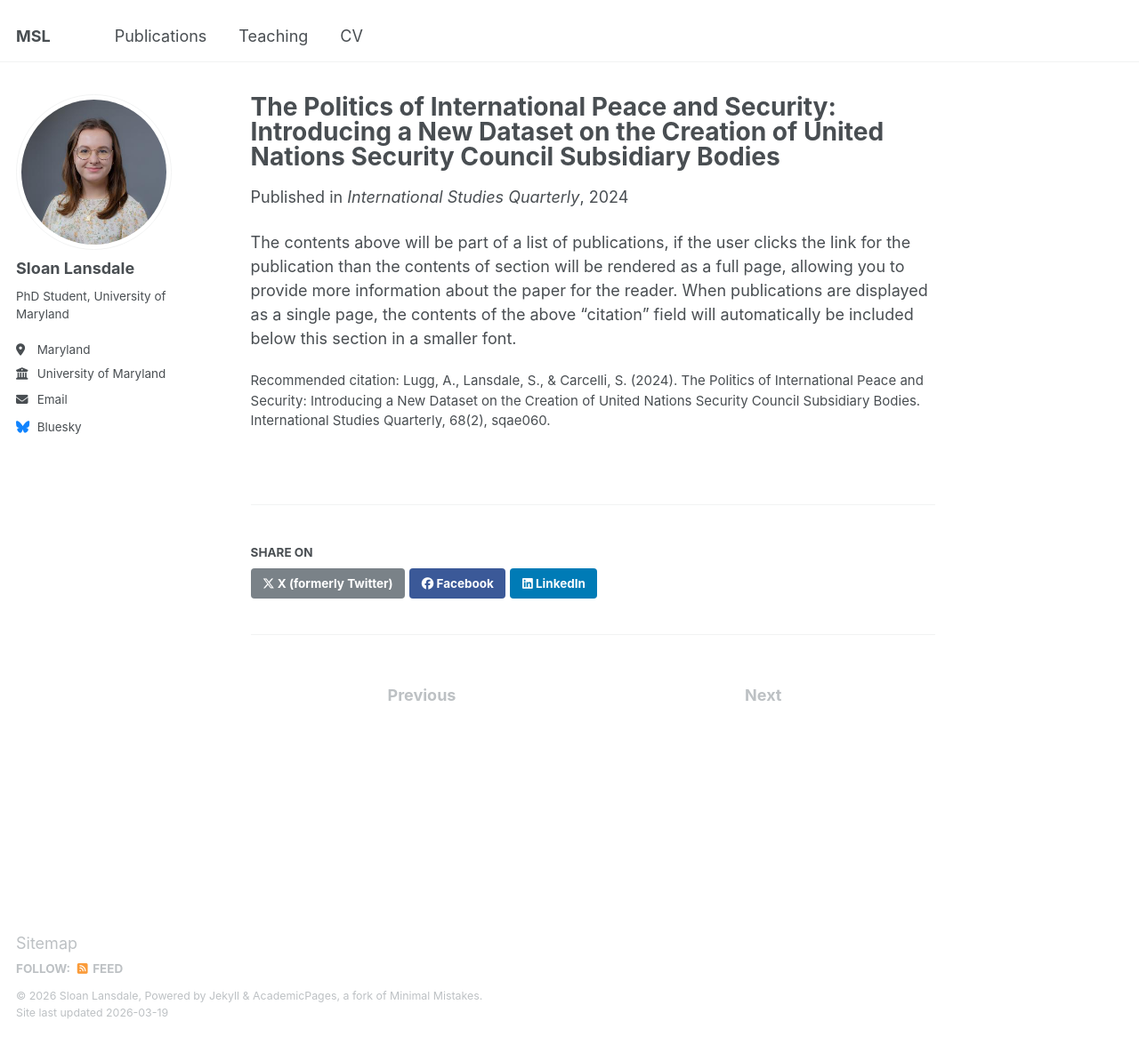
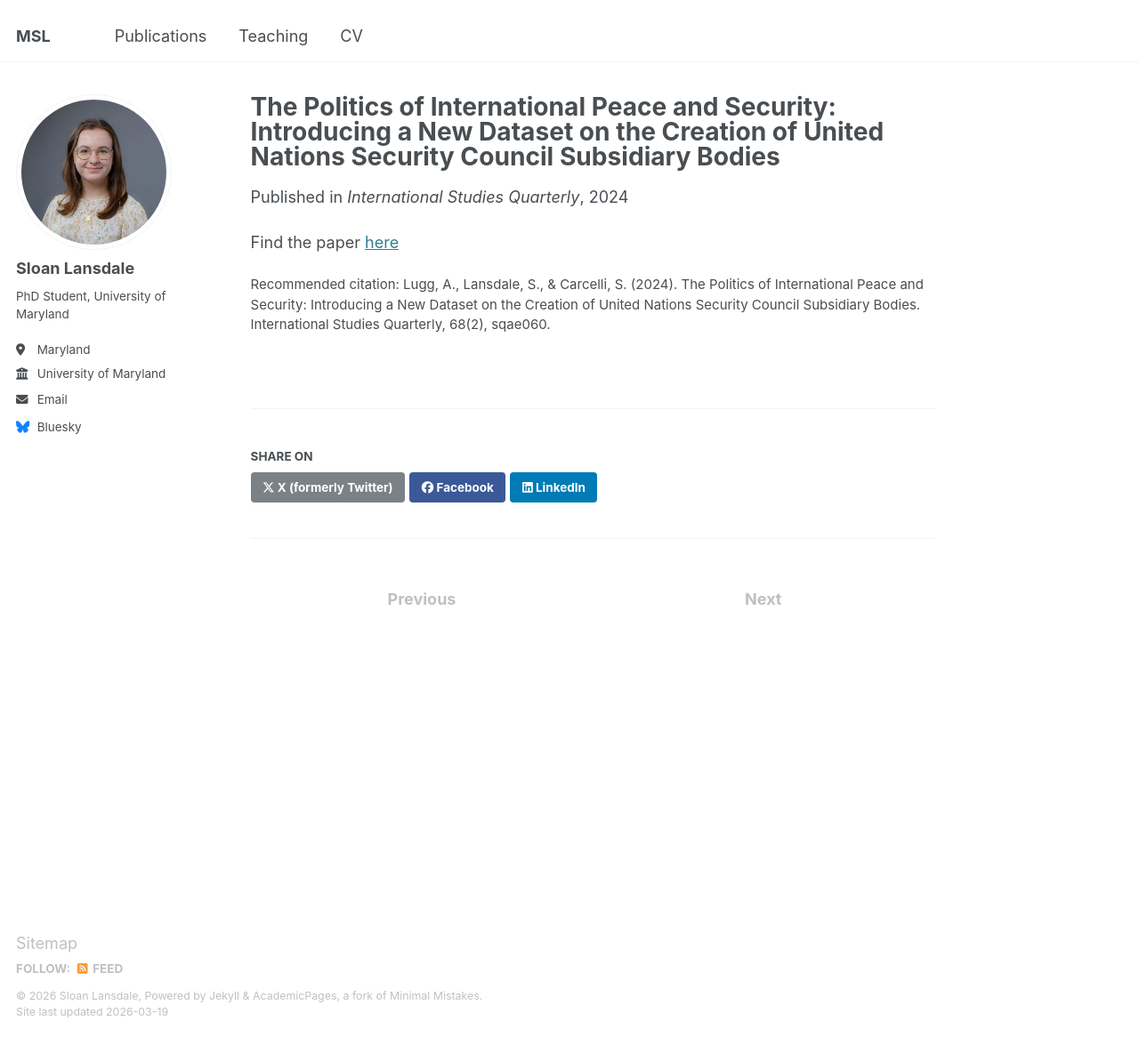
Before and after one commit to slansdale/slansdale.github.io, a Jekyll site: the page built from _publications/publishedpaper1.md, in a window 1280 px wide and 1166 px high. Shown: the whole window at 89% size. Built offline with Jekyll 4.4.1, drawn with Linux system fonts in a browser that asks for light colours.

Commit message:
Update publishedpaper1.md

```diff
--- a/_publications/publishedpaper1.md
+++ b/_publications/publishedpaper1.md
@@ -8,5 +8,4 @@ venue: 'International Studies Quarterly'
 citation: 'Lugg, A., Lansdale, S., & Carcelli, S. (2024). The Politics of International Peace and Security: Introducing a New Dataset on the Creation of United Nations Security Council Subsidiary Bodies. International Studies Quarterly, 68(2), sqae060.'
 Googlescholarurl: '(https://scholar.google.com/citations?user=I_ZvR98AAAAJ&hl=en&oi=ao)'
 ---
-
-The contents above will be part of a list of publications, if the user clicks the link for the publication than the contents of section will be rendered as a full page, allowing you to provide more information about the paper for the reader. When publications are displayed as a single page, the contents of the above "citation" field will automatically be included below this section in a smaller font.
+Find the paper [here](https://academic.oup.com/isq/article-abstract/68/2/sqae060/7646472)
```
